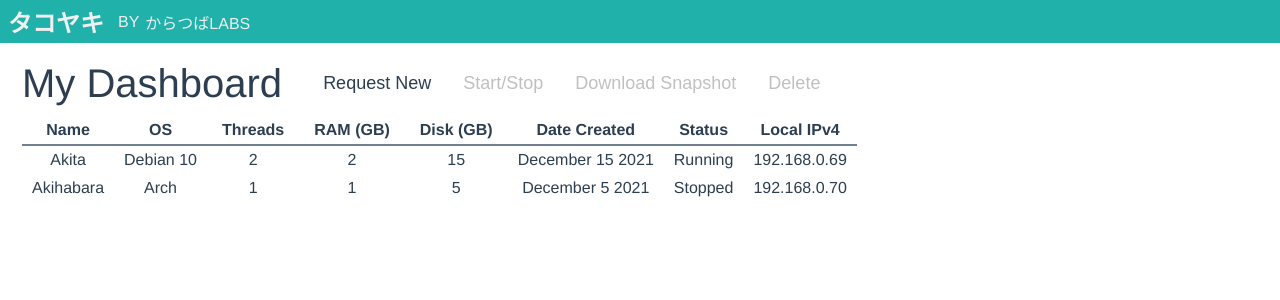
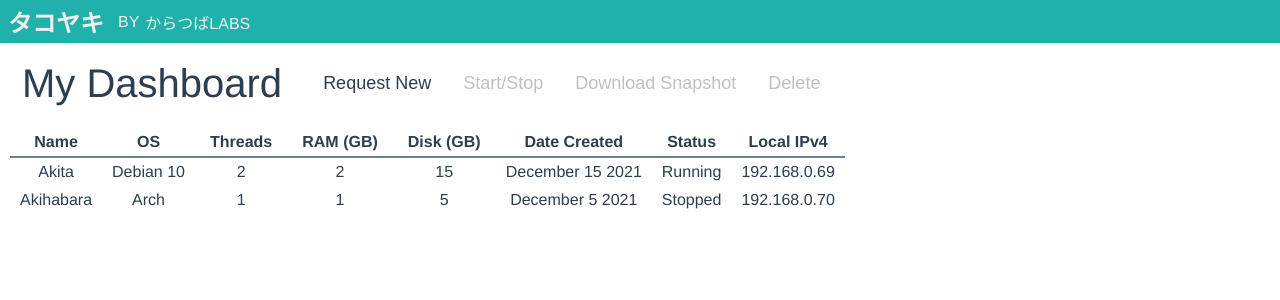
Before and after one commit to KaratsubaLabs/takoyaki-webui, a Vue app: page /dashboard in a window 1280 px wide. Shown: the top 300 px of the page. Built offline with nearby package versions, Linux system fonts and the light colour scheme; sample sign-in values are in the browser's storage.

Commit message:
fixed margin issues

```diff
--- a/src/App.vue
+++ b/src/App.vue
@@ -21,7 +21,7 @@
   background-color: lightseagreen;
 }
 .body {
-  margin: 8px 12px;
+  margin: 8px 0;
 }
 .logo {
   color: #F0F0F0;
--- a/src/components/Dashboard.vue
+++ b/src/components/Dashboard.vue
@@ -72,7 +72,7 @@ export default {
   }
   table {
     border-collapse: collapse;
-    margin: 0 10px 0 10px;
+    margin: 12px 10px;
   }
   th {
     padding: 5px 15px 5px 15px;
@@ -88,8 +88,8 @@ export default {
   }
   .toplinks {
     height: auto;
-    width: 100%;
     text-align: left;
+    margin: 0 12px;
   }
   .topitem {
     margin: 10px 10px 10px 10px;
--- a/src/components/RequestForm.vue
+++ b/src/components/RequestForm.vue
@@ -160,8 +160,10 @@ export default{
     transform: translateY(-55%);
     max-height: calc(100vh - 150px);
     width: 100%;
-    overflow-x: scroll;
+    overflow-x: hidden;
+    overflow-y: scroll;
     scrollbar-width: none;
+    z-index: -1;
   }
   ::-webkit-scrollbar {
     display: none;
```
